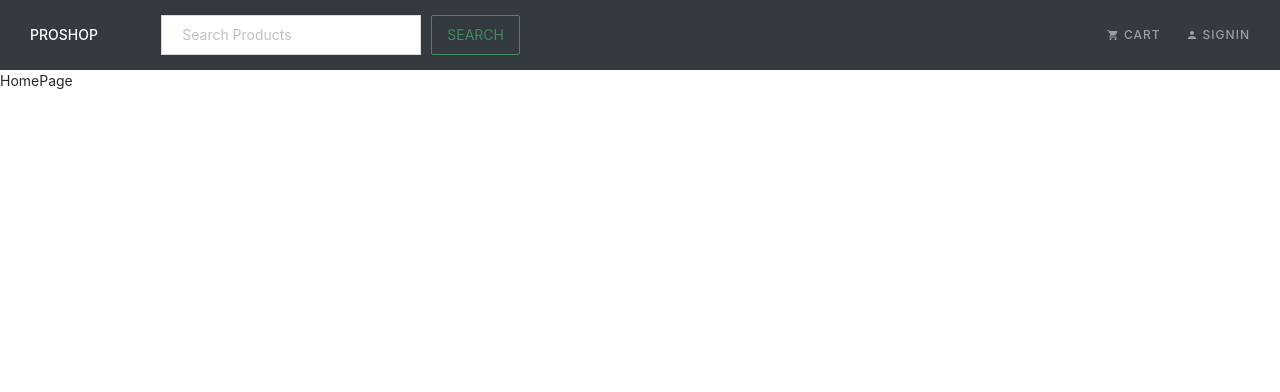
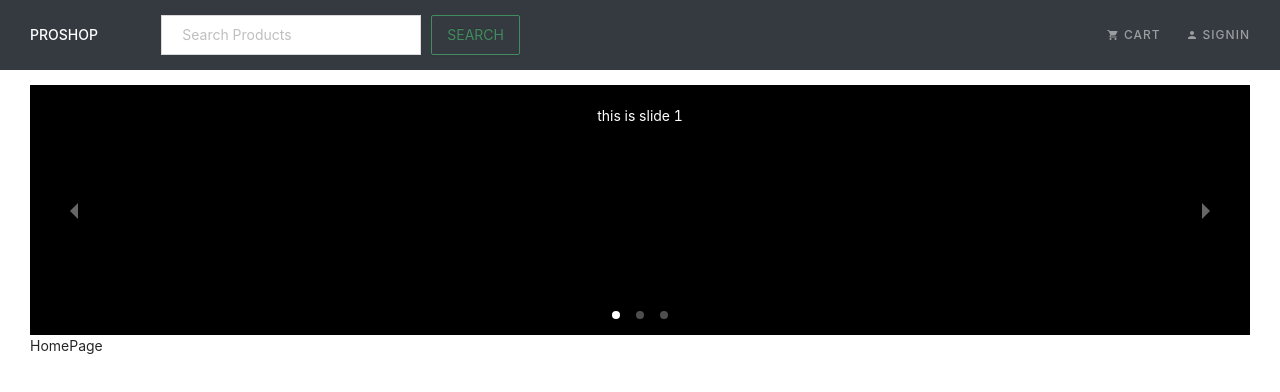
Before and after one commit to huynq08032000/eCommerce-mock2, a React (Create React App) app: page / in a window 1280 px wide. Shown: the top 392 px of the page. Built offline with nearby package versions, Linux system fonts and the light colour scheme.

Commit message:
add css carousel

```diff
--- a/package.json
+++ b/package.json
@@ -13,6 +13,7 @@
     "antd": "^4.23.5",
     "react": "^18.2.0",
     "react-dom": "^18.2.0",
+    "react-responsive-carousel": "^3.2.23",
     "react-router-dom": "^6.4.2",
     "react-scripts": "5.0.1",
     "sass": "^1.55.0",
--- a/src/Components/CarouselComponent/CarouselComponent.jsx
+++ b/src/Components/CarouselComponent/CarouselComponent.jsx
@@ -1,10 +1,17 @@
 import React from "react";
+import { Carousel } from "react-responsive-carousel";
+import styles from "react-responsive-carousel/lib/styles/carousel.min.css";
+import '../CarouselComponent/css/index.scss'
 
-const CarouselComponent = () =>{
+const CarouselComponent = () => {
 
-    return(
+    return (
         <>
-            CarouselComponent
+            <Carousel showThumbs={false} infiniteLoop={true}>
+                <div className="carousel-items">this is slide 1</div>
+                <div className="carousel-items">this is slide 2</div>
+                <div className="carousel-items">this is slide 3</div>
+            </Carousel>
         </>
     )
 }
--- a/src/Components/CarouselComponent/css/index.scss
+++ b/src/Components/CarouselComponent/css/index.scss
@@ -0,0 +1,17 @@
+.carousel-items {
+    height: 250px;
+    background-color: #000000;
+    padding: 20px;
+    color: #ffffff;
+}
+
+.carousel .control-prev.control-arrow {
+    left: 30px !important;
+}
+.carousel .control-next.control-arrow{
+    right: 30px !important;
+}
+
+.carousel .carousel-status{
+    display: none;
+}
--- a/src/Pages/Homepage/HomePage.jsx
+++ b/src/Pages/Homepage/HomePage.jsx
@@ -1,12 +1,17 @@
 import React from "react";
+import CarouselComponent from "../../Components/CarouselComponent/CarouselComponent";
 import HeaderComponent from "../../Components/HeaderComponent/HeaderComponent";
-
+import '../css/index.scss'
 const HomePage = () => {
 
-    return(
+    return (
         <>
-            <HeaderComponent/>
-            HomePage
+            <HeaderComponent />
+            <div className="main-container">
+                <CarouselComponent />
+                HomePage
+            </div>
+
         </>
     )
 }
--- /dev/null
+++ b/src/Pages/css/index.scss
@@ -0,0 +1,3 @@
+.main-container {
+    margin: 15px 30px;
+}
```
Also changed, not shown: 1 other file (tests, documents, lock files or other folders).
